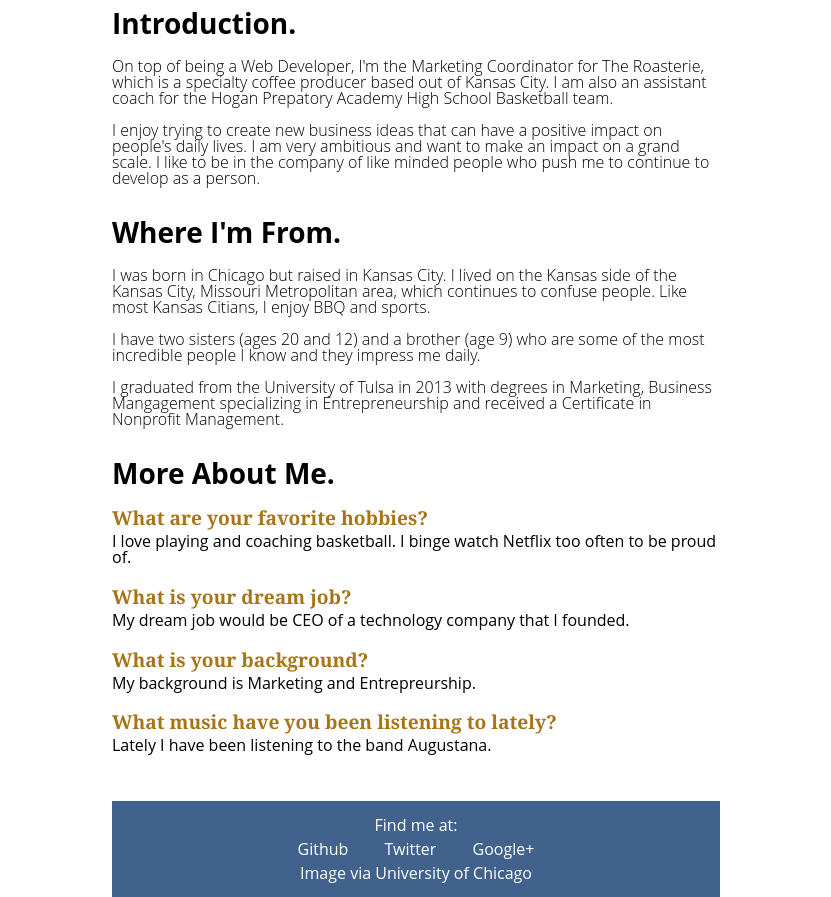
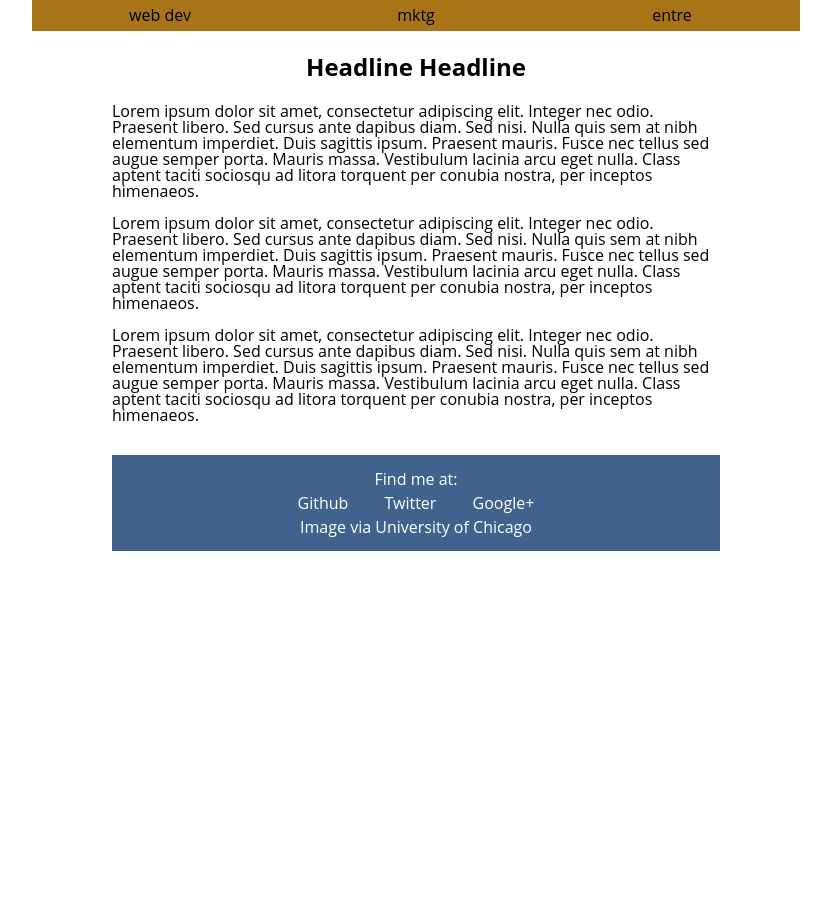
Before and after one commit to josephbrockw/Portfolio, a PHP site: page / in a window 1280 px wide; the page is wider, and only the part inside the window is pictured. Shown: the part 465-1362 px from the top of that part, without its empty margins (224-1055 px from the left). After the commit the page ends 1016 px from the top of that part, so only its background shows below. Run offline with PHP 8.4, Linux system fonts and the light colour scheme.

Commit message:
Portfolio Updates 1

```diff
--- a/CSS/main.css
+++ b/CSS/main.css
@@ -41,7 +41,7 @@ body {
 }
 
 .masthead-intro {
-  margin-bottom: 0.1em;
+  margin-bottom: 1em;
   font-family: "Gentium Book Basic", Georgia, sans-serif;
   font-size: 1.5em;
   color: white;
@@ -64,6 +64,42 @@ body {
 }
 
 /*----------------------Body-----------------------*/
+/*----------------------Tabs-----------------------*/
+.quickinfo {
+  width: 100%;
+  margin: 0 20%;
+}
+.infotab {
+  width: 20%;
+  height: 2em;
+  background-color: rgba(167, 117, 23, 1);
+  display: inline-block;
+  padding: 0;
+  margin: 0;
+  border: 0;
+  text-align: center;
+}
+.infotab:hover {
+  background-color: rgb(39, 4, 0);
+  color: white;
+  text-decoration: underline;
+  cursor: pointer;
+}
+.infotab h2 {
+  margin: .5em;
+}
+
+.info-section {
+  max-width: 38em;
+  margin: 0 auto;
+}
+
+.info-section h3 {
+  font-weight: 700;
+  text-align: center;
+  margin: 1em;
+  font-size: 1.5em
+}
 
 h1 {
   font-weight: bold;
--- a/index.html
+++ b/index.html
@@ -4,6 +4,7 @@
     <title>Joe Wilkinson | Home</title>
     <link rel="stylesheet" type="text/css" href="./CSS/reset.css">
     <link rel="stylesheet" type="text/css" href="./CSS/main.css">
+    <!-- test git -->
   </head>
   <body>
     <header class="navigation">
@@ -16,31 +17,30 @@
     </header>
     <section class="masthead">
       <p class="masthead-intro">Hi, I'm</p>
-      <h1 class="masthead-heading">Joe!</h1>
-      <p class="masthead-intro" id="title">Web Developer</p>
+      <h1 class="masthead-heading">Joe Wilkinson</h1>
+      <p class="masthead-intro" id="title">Web Developer | Marketer | Entrepreneur</p>
     </section>
-    <section class="intro-section">
-      <h1>Introduction.</h1>
-      <p>On top of being a Web Developer, I'm the Marketing Coordinator for The Roasterie, which is a specialty coffee producer based out of Kansas City. I am also an assistant coach for the Hogan Prepatory Academy High School Basketball team.</p><br>
-      <p>I enjoy trying to create new business ideas that can have a positive impact on people's daily lives. I am very ambitious and want to make an impact on a grand scale. I like to be in the company of like minded people who push me to continue to develop as a person.</p>
+    <section class="projectslide">
+      <!-- Place Slide show of best projects here -->
     </section>
-    <section class="location-section">
-      <h1>Where I'm From.</h1>
-      <p>I was born in Chicago but raised in Kansas City. I lived on the Kansas side of the Kansas City, Missouri Metropolitan area, which continues to confuse people. Like most Kansas Citians, I enjoy BBQ and sports.</p><br>
-      <p>I have two sisters (ages 20 and 12) and a brother (age 9) who are some of the most incredible people I know and they impress me daily.</p><br>
-      <p>I graduated from the University of Tulsa in 2013 with degrees in Marketing, Business Mangagement specializing in Entrepreneurship and received a Certificate in Nonprofit Management.</p>
+    <section class="quickinfo">
+      <!-- tabs to info sections go here -->
+      <div class='infotab' id='tabone'>
+        <h2>web dev</h2>
+      </div><div class='infotab' id='tabtwo'>
+        <h2>mktg</h2>
+      </div><div class='infotab' id='tabthree'>
+        <h2>entre</h2>
+      </div>
     </section>
-    <section class="question-section">
-      <h1>More About Me.</h1>
-      <h2 class="question">What are your favorite hobbies?</h2>
-      <p>I love playing and coaching basketball. I binge watch Netflix too often to be proud of.</p><br>
-      <h2 class="question">What is your dream job?</h2>
-      <p>My dream job would be CEO of a technology company that I founded.</p><br>
-      <h2 class="question">What is your background?</h2>
-      <p>My background is Marketing and Entrepreurship.</p><br>
-      <h2 class="question">What music have you been listening to lately?</h2>
-      <p>Lately I have been listening to the band Augustana.</p><br>
+    <section class='info-section'>
+      <h3>Headline Headline</h3>
+      <p>Lorem ipsum dolor sit amet, consectetur adipiscing elit. Integer nec odio. Praesent libero. Sed cursus ante dapibus diam. Sed nisi. Nulla quis sem at nibh elementum imperdiet. Duis sagittis ipsum. Praesent mauris. Fusce nec tellus sed augue semper porta. Mauris massa. Vestibulum lacinia arcu eget nulla. Class aptent taciti sociosqu ad litora torquent per conubia nostra, per inceptos himenaeos.</p><br>
+      <p>Lorem ipsum dolor sit amet, consectetur adipiscing elit. Integer nec odio. Praesent libero. Sed cursus ante dapibus diam. Sed nisi. Nulla quis sem at nibh elementum imperdiet. Duis sagittis ipsum. Praesent mauris. Fusce nec tellus sed augue semper porta. Mauris massa. Vestibulum lacinia arcu eget nulla. Class aptent taciti sociosqu ad litora torquent per conubia nostra, per inceptos himenaeos.</p><br>
+      <p>Lorem ipsum dolor sit amet, consectetur adipiscing elit. Integer nec odio. Praesent libero. Sed cursus ante dapibus diam. Sed nisi. Nulla quis sem at nibh elementum imperdiet. Duis sagittis ipsum. Praesent mauris. Fusce nec tellus sed augue semper porta. Mauris massa. Vestibulum lacinia arcu eget nulla. Class aptent taciti sociosqu ad litora torquent per conubia nostra, per inceptos himenaeos.</p>
+
     </section>
+
     <footer class="content-footer">
       <p>Find me at:</p>
       <ul class="social">
--- a/resume.html
+++ b/resume.html
@@ -22,7 +22,7 @@
     </section>
     <section class="experience">
       <h1>Experience</h1>
-      <h2>Marketing Coordinator</h2>
+      <h2>Marketing Coordinator: February 2015 - Present</h2>
       <h3><a href="www.theroasterie.com">The Roasterie</a></h3>
       <ul>
         <li>Built financial reports on aging certificates of deposit for Management</li>
```
Also changed, not shown: CSS/customHomePageTemplate.html (added, +114 -0 lines), CSS/projects.css (+8 -0 lines), projects.html (+8 -1 lines), images/bullsQuiz.PNG (added).
